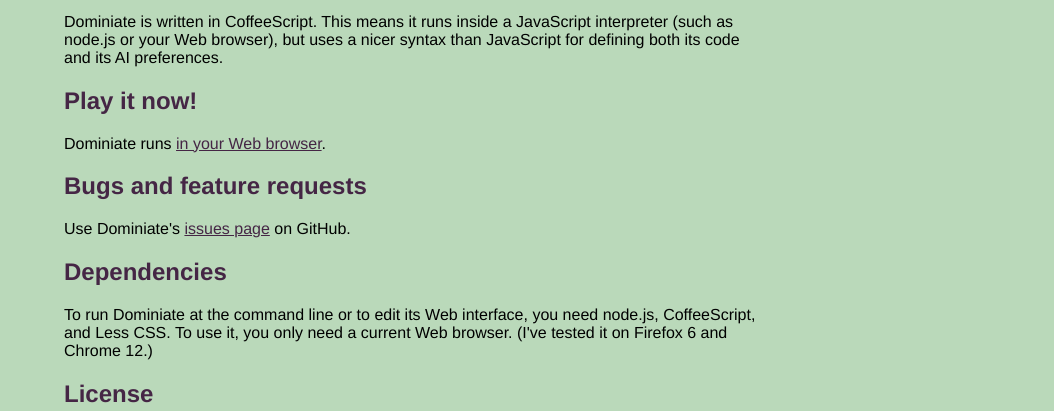
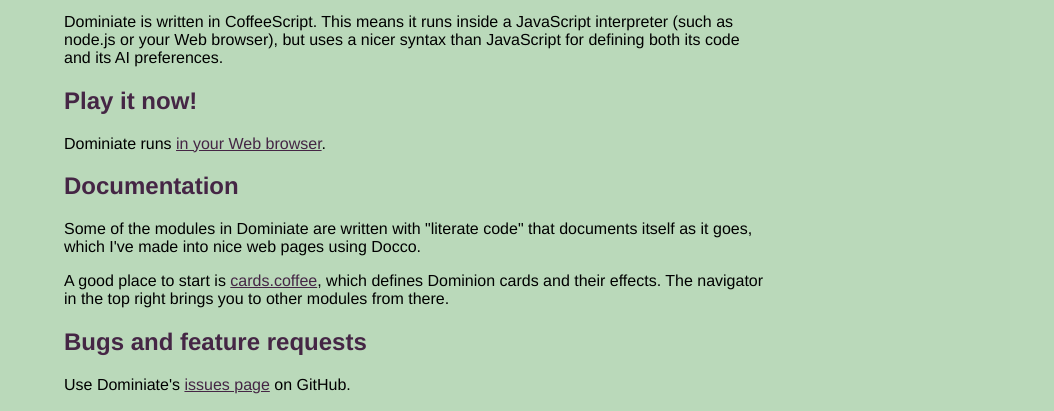
Before and after one commit to rspeer/dominiate, a plain HTML site: page index.html in a window 1280 px wide. Shown: the part 372-783 px from the top of the page, without its empty margins (226-1280 px from the left). Drawn offline with Linux system fonts and the light colour scheme.

Commit message:
link to documentation

```diff
--- a/index.html
+++ b/index.html
@@ -69,6 +69,13 @@
 <h2>Play it now!</h2>
 <p>Dominiate runs <a href="http://rspeer.github.com/dominiate/play.html">in
 your Web browser</a>.</p>
+<h2>Documentation</h2>
+<p>Some of the modules in Dominiate are written with "literate code" that
+documents itself as it goes, which I've made into nice web pages using Docco.
+</p>
+<p>A good place to start is <a href="docs/cards.html">cards.coffee</a>, which
+defines Dominion cards and their effects. The
+navigator in the top right brings you to other modules from there.</p>
 <h2>Bugs and feature requests</h2>
 <p>Use Dominiate's <a href="https://github.com/rspeer/dominiate/issues">issues
 page</a> on GitHub.</p>
```
